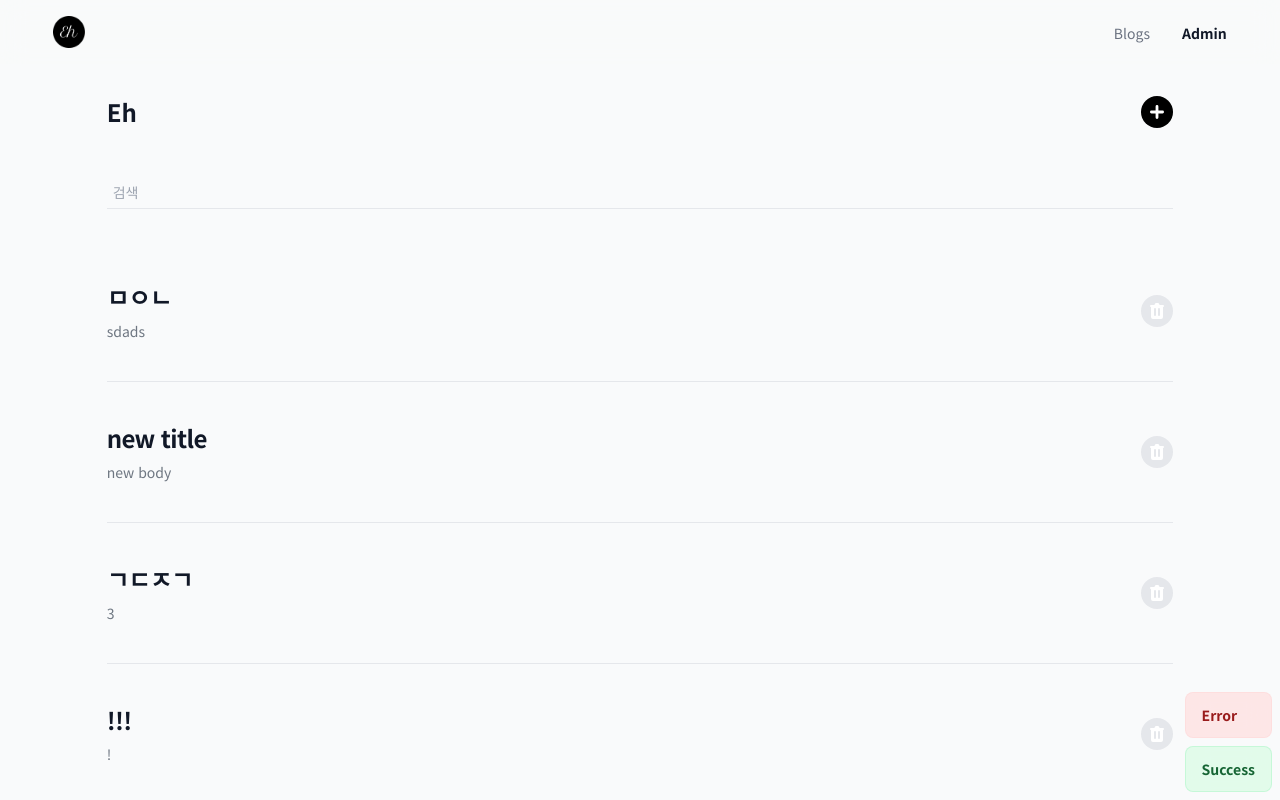
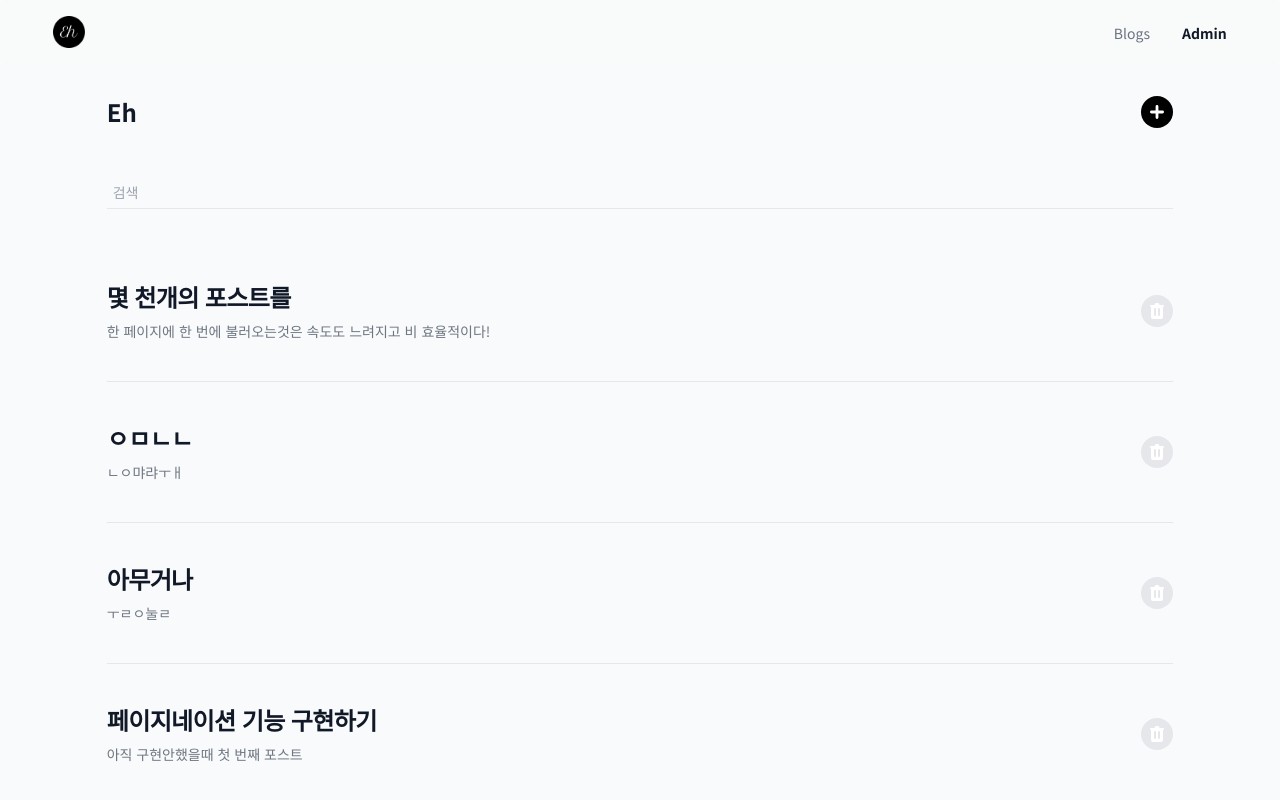
Before and after one commit to Hyeun9991/Next-Blog-01, a Next.js app: page /admin in a window 1280 px wide. Shown: the top 800 px of the page. Built offline with nearby package versions, Linux system fonts and the light colour scheme; data requests are answered from the project's data file.

Commit message:
포스트 삭제 시 토스트알림 생성, 토스트 알림 클릭 시 삭제 기능 구현

```diff
--- a/components/BlogList.tsx
+++ b/components/BlogList.tsx
@@ -13,6 +13,8 @@ import Card from '../components/Card';
 import LoadingSpinner from '../components/LoadingSpinner';
 import Pagination from './Pagination';
 import Toast from './Toast';
+import { IToast } from './Toast';
+import { v4 as uuidv4 } from 'uuid';
 
 interface IParams {
   _page: number;
@@ -47,6 +49,7 @@ const BlogList = ({ isAdmin }: Props) => {
   const [numberOfPosts, setNumberOfPosts] = useState<number>(0);
   const [numberOfPages, setNumberOfPages] = useState<number>(0);
   const [searchText, setSearchText] = useState<string>('');
+  const [toasts, setToasts] = useState<IToast[]>([]);
 
   /**
    * db에서 가져온 데이터의 총 개수에 limit(5)를 나눈값으로 페이지 개수 return하기
@@ -110,13 +113,45 @@ const BlogList = ({ isAdmin }: Props) => {
   }, [getPosts, pageParam]);
 
   /**
+   * 유니크한 키를 추가해서 토스트알림을 생성하는 함수
+   */
+  const addToast = (toast: IToast) => {
+    const toastWithId = {
+      ...toast,
+      id: uuidv4(),
+    };
+    setToasts((prev) => [...prev, toastWithId]);
+  };
+
+  /**
+   * 토스트알림을 클릭하면 토스트알림을 삭제하는 함수
+   * @param id Toast component에서 전달받은 toast id
+   */
+  const deleteToast = (id?: string) => {
+    const filteredToasts = toasts.filter((toast) => {
+      return toast.id !== id;
+    });
+
+    setToasts(filteredToasts);
+  };
+
+  /**
    * db에 delete 요청을 보내서 id가 일치하지 않는 데이터만 return 하는 함수
    */
   const deleteBlog = (e: MouseEvent<HTMLButtonElement>, id: number) => {
     e.stopPropagation();
 
     axios.delete(`http://localhost:3001/posts/${id}`).then(() => {
+      // id를 비교해서 일치하지 않는 값만 state에 업데이트해서 화면에 출력
       setPosts((prevPosts) => prevPosts.filter((post) => post.id !== id));
+
+      // 성공 토스트알림 생성
+      addToast({
+        text: '게시글이 성공적으로 삭제되었습니다.',
+        bg_color: 'bg-green-100/80',
+        border_color: 'border-green-300/30',
+        text_color: 'text-green-800',
+      });
     });
   };
 
@@ -150,6 +185,9 @@ const BlogList = ({ isAdmin }: Props) => {
     });
   };
 
+  /**
+   * 사용자의 입력값에 따른 data를 화면에 출력하는 함수
+   */
   const onSearch = (e: KeyboardEvent<HTMLInputElement>) => {
     if (e.key === 'Enter') {
       router.push(`${router.pathname}?page=1}`);
@@ -162,20 +200,22 @@ const BlogList = ({ isAdmin }: Props) => {
   return (
     <div className="flex flex-col items-center">
       <Toast
-        toasts={[
-          {
-            text: 'Error',
-            bg_color: 'bg-red-100/80',
-            border_color: 'border-red-200/30',
-            text_color: 'text-red-800'
-          },
-          {
-            text: 'Success',
-            bg_color: 'bg-green-100/80',
-            border_color: 'border-green-300/30',
-            text_color: 'text-green-800'
-          },
-        ]}
+        // toasts={[
+        //   {
+        //     text: 'Error',
+        //     bg_color: 'bg-red-100/80',
+        //     border_color: 'border-red-200/30',
+        //     text_color: 'text-red-800',
+        //   },
+        //   {
+        //     text: 'Success',
+        //     bg_color: 'bg-green-100/80',
+        //     border_color: 'border-green-300/30',
+        //     text_color: 'text-green-800',
+        //   },
+        // ]}
+        toasts={toasts}
+        deleteToast={deleteToast}
       />
       <form className="flex items-center gap-2 w-full mt-8 mb-8">
         <label htmlFor="simple-search" className="sr-only">
--- a/components/Toast.tsx
+++ b/components/Toast.tsx
@@ -1,27 +1,31 @@
-interface IToast {
+export interface IToast {
   text: string;
   bg_color?: string;
   border_color?: string;
   text_color?: string;
+  id?: string;
 }
 
 interface Props {
   toasts: IToast[];
+  deleteToast: (id: string | undefined) => void;
 }
 
-const Toast = ({ toasts }: Props) => {
+const Toast = ({ toasts, deleteToast }: Props) => {
   return (
     <div className="fixed bottom-0 right-0 p-2 flex flex-col gap-2">
       {toasts.map((toast) => {
         return (
           <div
             role="alert"
-            key={toast.text}
+            key={toast.id}
+            onClick={() => deleteToast(toast.id)}
             className={`
               ${toast.bg_color || 'bg-gray-300/60'}
               ${toast.border_color || 'border-gray-200/30'}
               ${toast.text_color || 'text-gray-800'}
               p-4 py-3 text-sm rounded-lg backdrop-blur-md border
+              cursor-pointer
               dark:bg-gray-800 dark:text-gray-300
             `}
           >
--- a/db.json
+++ b/db.json
@@ -69,48 +69,6 @@
       "publish": true,
       "createdAt": 1680231625527,
       "id": 16
-    },
-    {
-      "title": "새로운 포스트",
-      "body": "입니다",
-      "publish": false,
-      "createdAt": 1680245503226,
-      "id": 17
-    },
-    {
-      "title": "ㅅㄷㄴㅅ",
-      "body": "ㄴㅇㅁㅇ",
-      "publish": false,
-      "createdAt": 1680249588330,
-      "id": 18
-    },
-    {
-      "title": "!!!",
-      "body": "!",
-      "publish": true,
-      "createdAt": 1680249591702,
-      "id": 19
-    },
-    {
-      "title": "ㄱㄷㅈㄱ",
-      "body": "3",
-      "publish": true,
-      "createdAt": 1680249595294,
-      "id": 20
-    },
-    {
-      "title": "new title",
-      "body": "new body",
-      "publish": false,
-      "createdAt": 1680505570108,
-      "id": 21
-    },
-    {
-      "title": "ㅁㅇㄴ",
-      "body": "sdads",
-      "publish": false,
-      "createdAt": 1680506520548,
-      "id": 22
     }
   ]
 }
--- a/package.json
+++ b/package.json
@@ -10,6 +10,7 @@
     "lint": "next lint"
   },
   "dependencies": {
+    "@types/uuid": "^9.0.1",
     "autoprefixer": "^10.4.14",
     "axios": "^1.3.4",
     "json-server": "^0.17.3",
@@ -19,7 +20,8 @@
     "react-dom": "18.2.0",
     "react-icons": "^4.8.0",
     "react-lottie-player": "^1.5.4",
-    "tailwindcss": "^3.2.7"
+    "tailwindcss": "^3.2.7",
+    "uuid": "^9.0.0"
   },
   "devDependencies": {
     "@types/node": "18.15.3",
```
Also changed, not shown: 1 other file (tests, documents, lock files or other folders).
